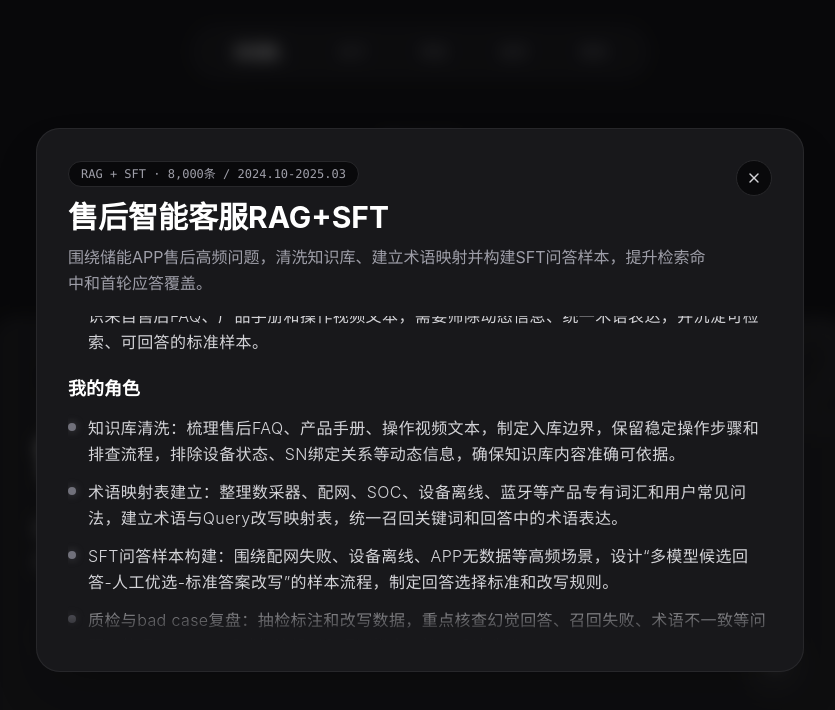
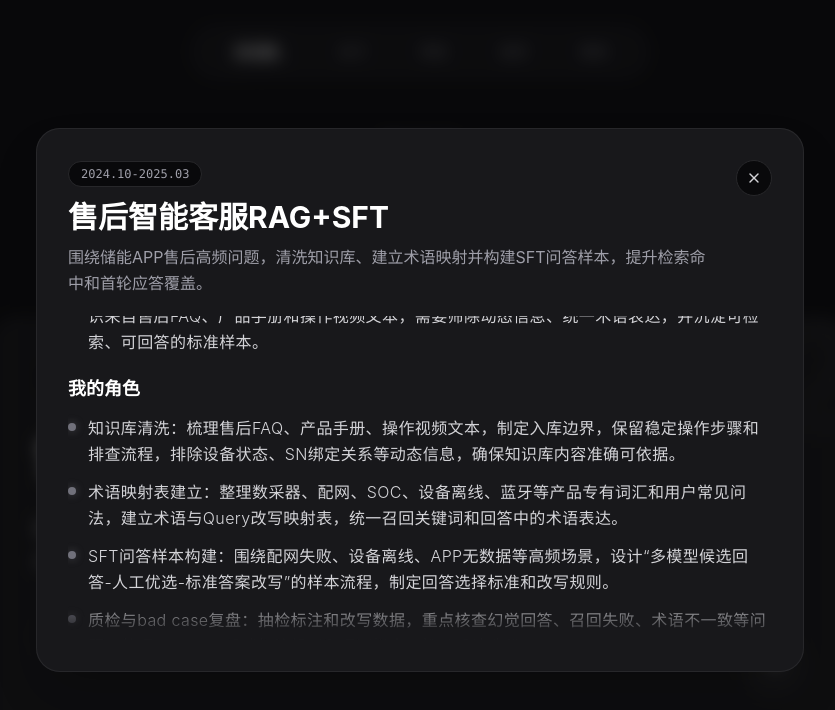
Before and after one commit to dengshuming/gerenjianli, a React (Vite) app: page / in a window 1280 px wide. Both pictures are taken after a click on the element 1014 px from the left and 527 px from the top of the page. Shown: the top 710 px of the page, without its empty margins (220-1055 px from the left). Built offline with nearby package versions, Linux system fonts and the light colour scheme.

Commit message:
Show only project dates in modal badges

```diff
--- a/src/app/App.tsx
+++ b/src/app/App.tsx
@@ -407,6 +407,11 @@ const ProjectsSection = () => {
     projectModalAutoStoppedRef.current = true;
   };
 
+  const getProjectPeriod = (scale: string) => {
+    const period = scale.match(/\d{4}\.\d{2}\s*-\s*\d{4}\.\d{2}/);
+    return period ? period[0] : scale;
+  };
+
   const scrollTo = (index: number, userInitiated = true) => {
     if (!scrollRef.current) return;
     if (userInitiated) {
@@ -739,7 +744,7 @@ const ProjectsSection = () => {
             <div className="flex items-start justify-between gap-4 mb-5 shrink-0">
               <div className="min-w-0">
                 <span className="inline-flex px-3 py-1 rounded-full bg-zinc-950 border border-zinc-800 text-zinc-400 text-xs font-mono mb-3">
-                  {projects[selectedProject].type} · {projects[selectedProject].scale}
+                  {getProjectPeriod(projects[selectedProject].scale)}
                 </span>
                 <h3 className="text-2xl md:text-3xl font-bold text-white leading-tight mb-2">
                   {projects[selectedProject].title}
```
